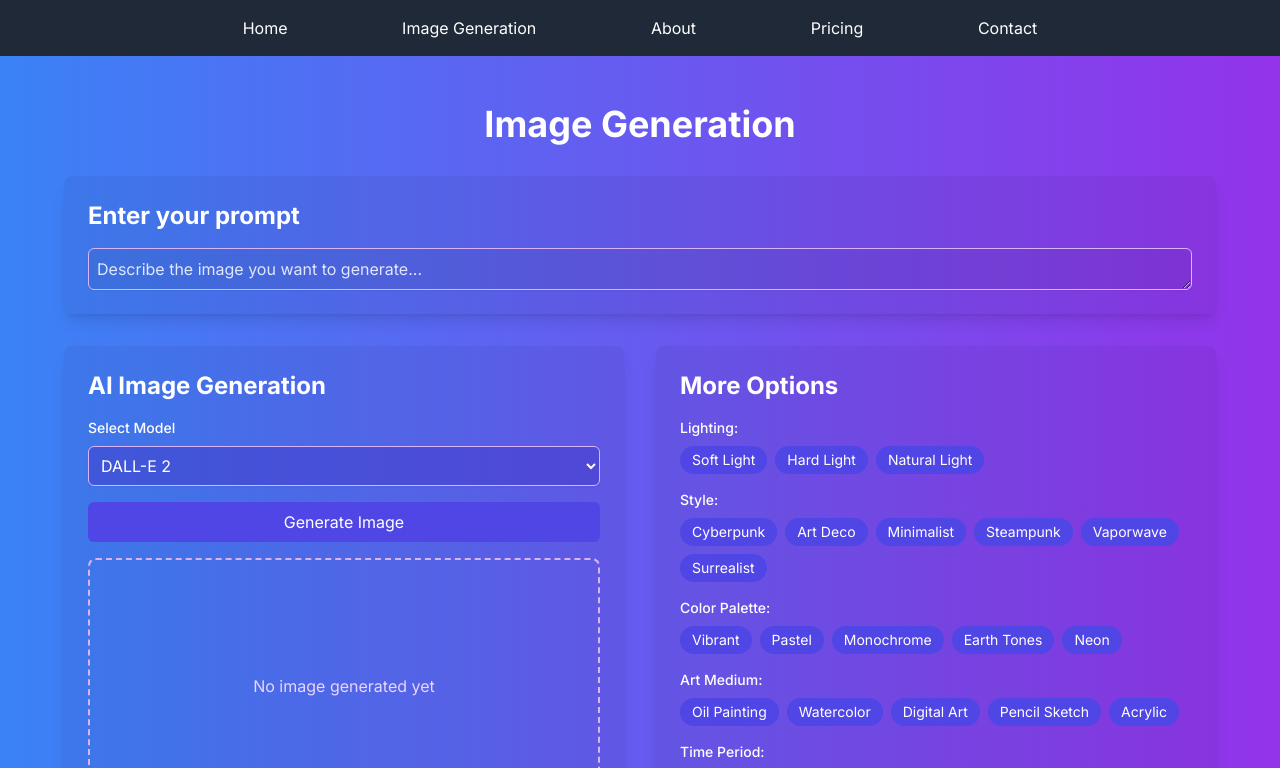
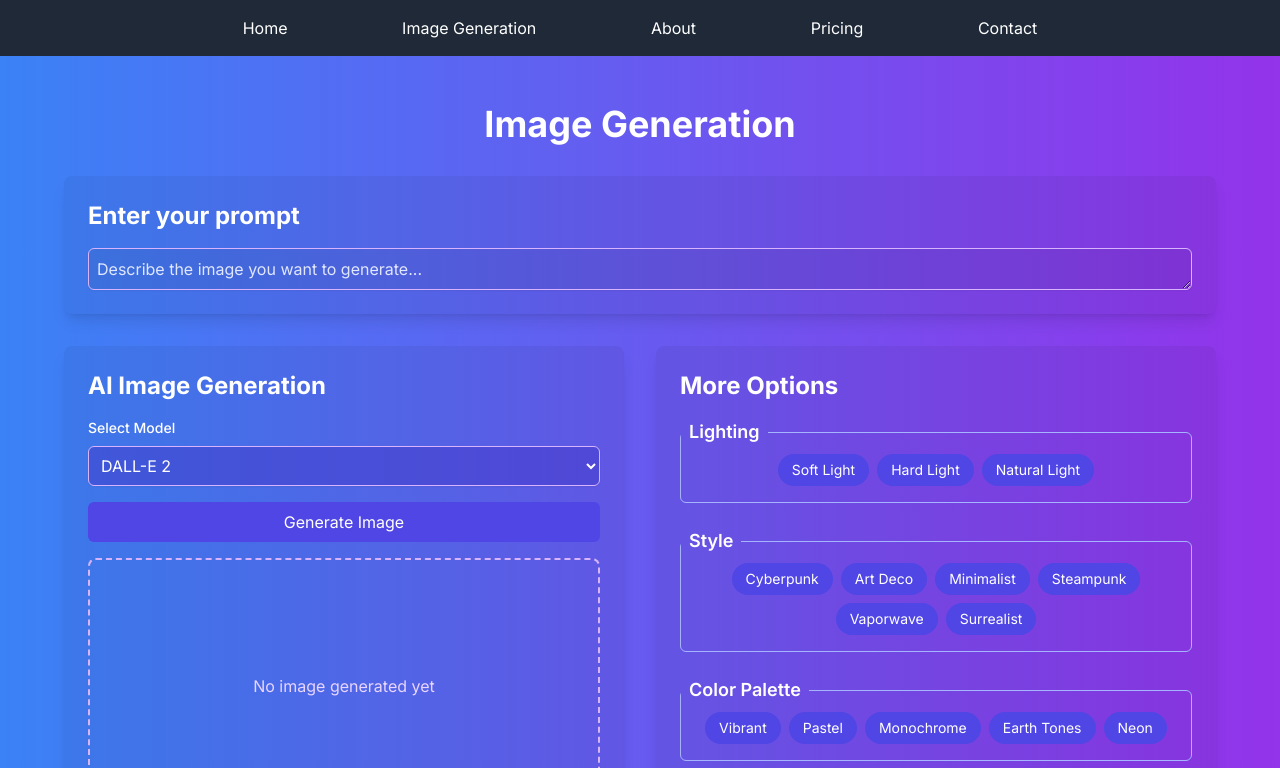
Before and after one commit to nordicirish/dall-e-image-generator-app, a Next.js app: page /image-generation in a window 1280 px wide. Shown: the top 768 px of the page. Built offline with nearby package versions, Linux system fonts and the light colour scheme.

Commit message:
Change options and button layout

```diff
--- a/app/image-generation/components/button-group.tsx
+++ b/app/image-generation/components/button-group.tsx
@@ -1,25 +1,22 @@
 import React from "react";
-import { formatTitle } from "@/utils";
+
 
 interface ButtonGroupProps {
-  title: string;
   options: string[];
   selectedOption: string;
   onOptionClick: (option: string) => void;
 }
 
 const ButtonGroup: React.FC<ButtonGroupProps> = ({
-  title,
   options,
   selectedOption,
   onOptionClick,
 }) => {
   return (
-    <div className="mt-4">
-      <p className="text-sm font-medium text-white mb-2">
-        {formatTitle(title)}:
-      </p>
-      <div className="flex flex-wrap gap-2">
+
+
+
+      <div className="flex w-full justify-center flex-wrap gap-2 px-2">
         {options.map((option, index) => (
           <button
             key={index}
@@ -28,14 +25,14 @@ const ButtonGroup: React.FC<ButtonGroupProps> = ({
             className={`px-3 py-1 rounded-full text-sm focus:outline-none focus:ring-2 focus:ring-indigo-500 transition-colors duration-200 ${
               selectedOption === option
                 ? "bg-white text-indigo-700 font-semibold border-2 border-indigo-300"
-                : "bg-indigo-600 text-white hover:bg-indigo-700"
+                : "bg-indigo-600 text-white hover:bg-indigo-700 border-2 border-transparent"
             }`}
           >
             {option}
           </button>
         ))}
       </div>
-    </div>
+
   );
 };
 
--- a/app/image-generation/components/options-selector.tsx
+++ b/app/image-generation/components/options-selector.tsx
@@ -1,5 +1,6 @@
 import React from "react";
 import ButtonGroup from "./button-group";
+import { formatTitle } from "@/utils";
 
 interface OptionsSelectorProps {
   options: Record<string, string[]>;
@@ -13,17 +14,24 @@ const OptionsSelector: React.FC<OptionsSelectorProps> = ({
   onOptionClick,
 }) => {
   return (
-    <>
+    <div className="space-y-6">
       {Object.entries(options).map(([category, options]) => (
-        <ButtonGroup
+        <fieldset
           key={category}
-          title={category}
-          options={options}
-          selectedOption={selectedOptions[category] || ""}
-          onOptionClick={(option: string) => onOptionClick(category, option)}
-        />
+          className="border border-indigo-300 rounded-md pt-2 pb-4 flex flex-col items-center"
+        >
+          <legend className="text-lg font-semibold text-white px-2">
+            {formatTitle(category)}
+          </legend>
+
+          <ButtonGroup
+            options={options}
+            selectedOption={selectedOptions[category] || ""}
+            onOptionClick={(option: string) => onOptionClick(category, option)}
+          />
+        </fieldset>
       ))}
-    </>
+    </div>
   );
 };
 
```
